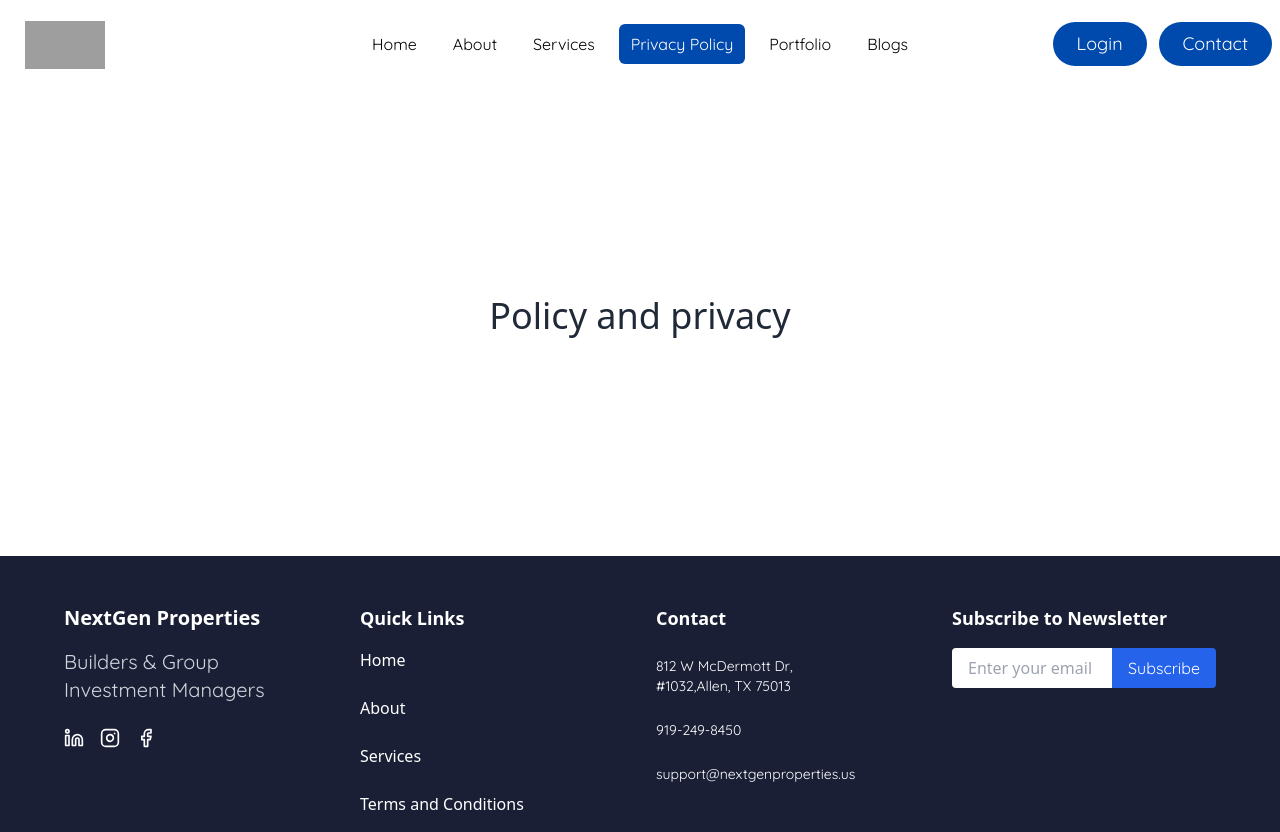
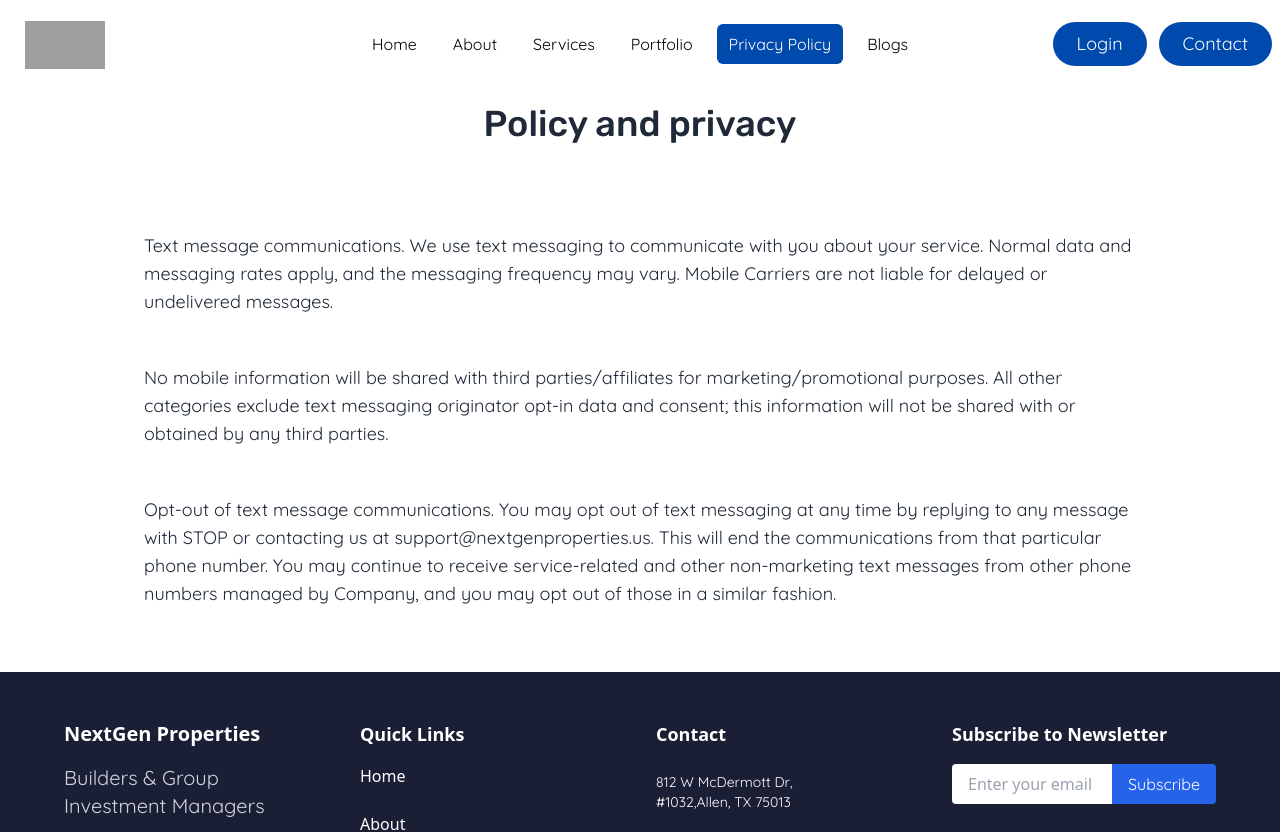
Before and after one commit to ashrafdevx/nextgen, a React (Vite) app: page /privacy-policy in a window 1280 px wide. Shown: the top 832 px of the page. Built offline with nearby package versions, Linux system fonts and the light colour scheme; grey boxes are pictures that could not be loaded; a web font is replaced by a local one.

Commit message:
privacy policoy added

```diff
--- a/src/component/footer.jsx
+++ b/src/component/footer.jsx
@@ -1,10 +1,9 @@
-import React from "react";
 import { LinkedinIcon, InstagramIcon, FacebookIcon } from "lucide-react";
 
 const Footer = () => {
   return (
     <footer className="bg-[#1a1f36] text-white py-12 px-4">
-      <div className="max-w-6xl mx-auto grid grid-cols-1 md:grid-cols-4 gap-8">
+      <div className="sm:max-w-6xl mx-auto grid grid-cols-1 md:grid-cols-4 gap-8">
         {/* Company Info */}
         <div className="space-y-4">
           <h3 className="text-xl font-semibold">NextGen Properties</h3>
--- a/src/component/header.jsx
+++ b/src/component/header.jsx
@@ -14,8 +14,8 @@ const Header = () => {
     { name: "Home", path: "/" },
     { name: "About", path: "/about" },
     { name: "Services", path: "/services" },
+    { name: "Portfolio", path: "/portfolio" },
     { name: "Privacy Policy", path: "/privacy-policy" },
-    { name: "Portfolio", path: "/portfolio" },
     { name: "Blogs", path: "/blog" },
   ];
 
--- a/src/pages/privacyPolicy.jsx
+++ b/src/pages/privacyPolicy.jsx
@@ -1,8 +1,40 @@
 const PrivacyPolicy = () => {
   return (
-    <div className="flex h-[60vh] items-center justify-center text-4xl">
-      Policy and privacy
-    </div>
+    <>
+      <div className="container mx-auto mb-10">
+        <div className="sm:px-20">
+          <h1 className="flex text-2xl font-medium justify-center sm:text-4xl pt-4  sm:pt-7">
+            Policy and privacy
+          </h1>
+          <div className="flex sm:text-lg flex-col md:pt-16">
+            <p className="py-3 md:py-6 px-6 sm:px-16">
+              Text message communications. We use text messaging to communicate
+              with you about your service. Normal data and messaging rates
+              apply, and the messaging frequency may vary. Mobile Carriers are
+              not liable for delayed or undelivered messages.
+            </p>
+
+            <p className="py-3 sm:py-6 px-6 sm:px-16">
+              No mobile information will be shared with third parties/affiliates
+              for marketing/promotional purposes. All other categories exclude
+              text messaging originator opt-in data and consent; this
+              information will not be shared with or obtained by any third
+              parties.
+            </p>
+
+            <p className="py-3 sm:py-6 px-6 sm:px-16">
+              Opt-out of text message communications. You may opt out of text
+              messaging at any time by replying to any message with STOP or
+              contacting us at <a> support@nextgenproperties.us.</a> This will
+              end the communications from that particular phone number. You may
+              continue to receive service-related and other non-marketing text
+              messages from other phone numbers managed by Company, and you may
+              opt out of those in a similar fashion.
+            </p>
+          </div>
+        </div>
+      </div>
+    </>
   );
 };
 
```
